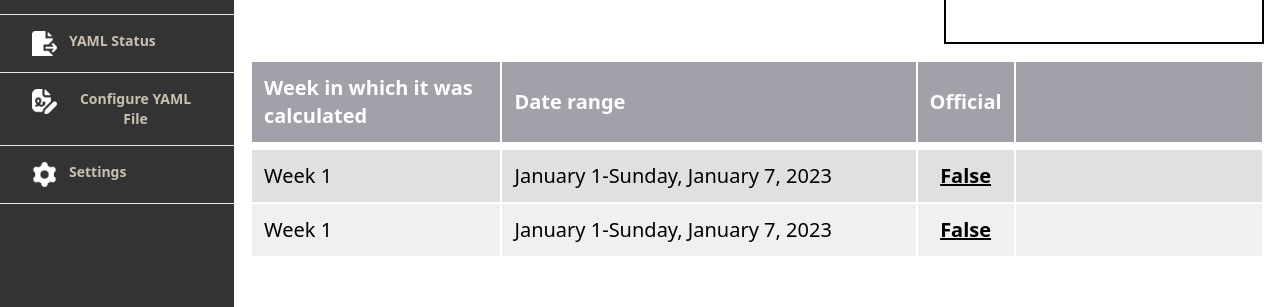
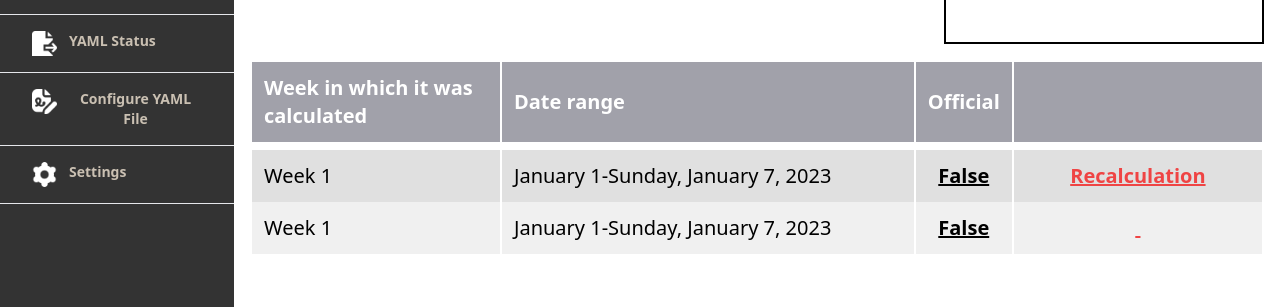
Before and after one commit to ttisaac/autozone, a Next.js app: page / in a window 1280 px wide. Shown: the part 362-669 px from the top of the page. Built offline with nearby package versions, Linux system fonts and the light colour scheme.

Commit message:
Improve table design
Improve accessibility of the table by adding scopes, and also added
colgroups for repeated styles.

```diff
--- a/src/app/page.tsx
+++ b/src/app/page.tsx
@@ -20,16 +20,16 @@ export default function HomePage() {
           <table className='ml-auto w-80 border-2 border-black'>
             <thead>
               <tr>
-                <th className='p-2 text-2xl border-b-2 border-black'>Week</th>
+                <th scope="col" className='p-2 text-2xl border-b-2 border-black'>Week</th>
               </tr>
             </thead>
+
             <tbody className='h-40 overflow-y-scroll block pt-2'>
-              {/* Agregar despues un map para los valores */}
               <tr className='block pl-4 pb-2 mb-2 border-b-2 border-zinc-300'>
-                  <td className='flex items-center'>
-                   <input type='checkbox' className='w-7 h-7' />
-                   <label className='ml-4 text-xl'>Week1 20223</label>
-                  </td>
+                <td className='flex items-center'>
+                  <input type='checkbox' className='w-7 h-7' />
+                  <label className='ml-4 text-xl'>Week1 20223</label>
+                </td>
               </tr>
             </tbody>
           </table>
@@ -37,26 +37,34 @@ export default function HomePage() {
 
         <div className="pt-4">
           <table className='week-table w-full border-2 border-white'>
+            <colgroup>
+              <col className='w-3/12 border-2 border-white'/>
+              <col className='w-5/12 border-2 border-white'/>
+              <col className='w-1/12 border-2 border-white'/>
+              <col className='w-3/12 border-2 border-white'/>
+            </colgroup>
+
             <thead className=' bg-zinc-400'>
               <tr className='text-white'>
-                <th className='w-3/12 border-2 border-white text-left p-3 text-xl'>Week in which it was calculated</th>
-                <th className='w-5/12 border-2 border-white text-left p-3 text-xl'>Date range</th>
-                <th className='w-1/12 border-2 border-white text-left p-3 text-xl'>Official</th>
-                <th className='w-3/12 border-2 border-white text-left p-3 text-xl'> </th>
+                <th scope="col" className='text-left p-3 text-xl'>Week in which it was calculated</th>
+                <th scope="col" className='text-left p-3 text-xl'>Date range</th>
+                <th scope="col" className='text-left p-3 text-xl'>Official</th>
+                <th scope="col" className='text-left p-3 text-xl'>&nbsp;</th>
               </tr>
             </thead>
+
             <tbody className='border-t-8 border-white'>
               <tr>
-                <td className='w-3/12 border-2 border-white text-left p-3 text-xl'>Week 1</td>
-                <td className='w-5/12 border-2 border-white text-left p-3 text-xl'>January 1-Sunday, January 7, 2023</td>
-                <td className='w-1/12 border-2 border-white text-center p-3 text-xl font-bold underline'>False</td>
-                <td className='w-3/12 border-2 border-white'></td>
+                <td className='text-left p-3 text-xl'>Week 1</td>
+                <td className='text-left p-3 text-xl'>January 1-Sunday, January 7, 2023</td>
+                <td className='text-center p-3 text-xl font-bold underline'>False</td>
+                <td className='text-red-500 text-xl text-center underline font-bold'>Recalculation</td>
               </tr>
               <tr>
-                <td className='w-3/12 border-2 border-white text-left p-3 text-xl'>Week 1</td>
-                <td className='w-5/12 border-2 border-white text-left p-3 text-xl'>January 1-Sunday, January 7, 2023</td>
-                <td className='w-1/12 border-2 border-white text-center p-3 text-xl font-bold underline'>False</td>
-                <td className='w-3/12 border-2 border-white'></td>
+                <td className='text-left p-3 text-xl'>Week 1</td>
+                <td className='text-left p-3 text-xl'>January 1-Sunday, January 7, 2023</td>
+                <td className='text-center p-3 text-xl font-bold underline'>False</td>
+                <td className='text-red-500 text-xl text-center underline font-bold'>&nbsp;</td>
               </tr>
             </tbody>
           </table>
```
